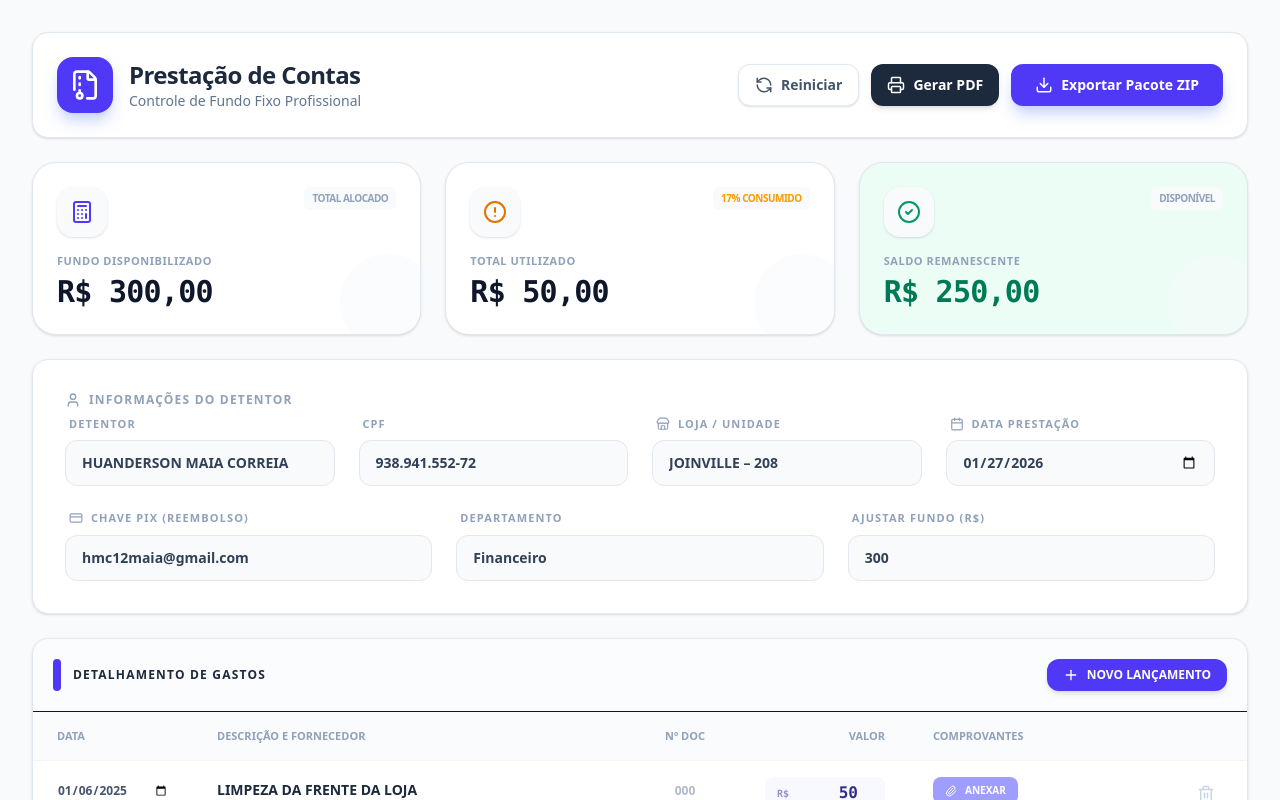
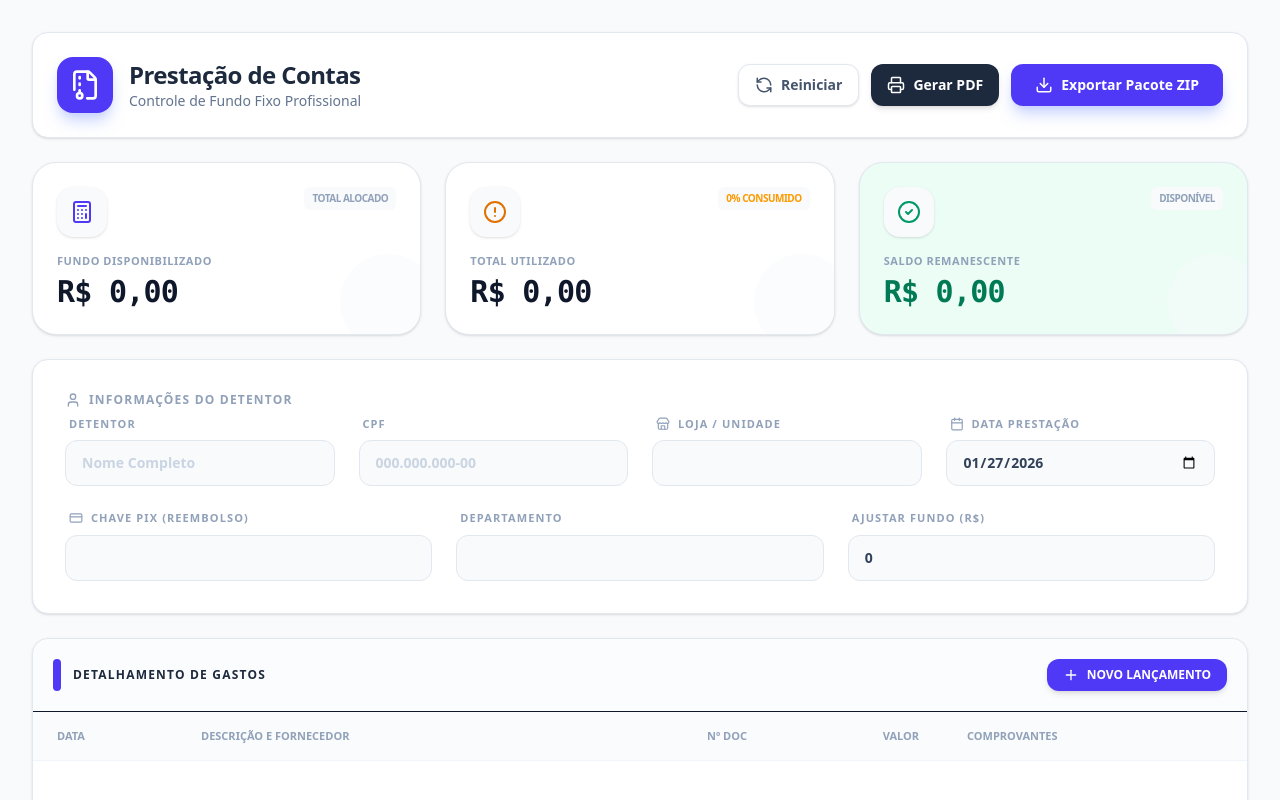
Before and after one commit to anjosdevpython/gerador-fundo-fixo, a React (Vite) app: page / in a window 1280 px wide. Shown: the top 800 px of the page. Built offline with nearby package versions, Linux system fonts and the light colour scheme.

Commit message:
Clear example data for first-time use

```diff
--- a/src/App.jsx
+++ b/src/App.jsx
@@ -25,20 +25,18 @@ import JSZip from 'jszip';
 const App = () => {
   // --- Estados da Aplicação ---
   const initialHeader = {
-    detentor: 'HUANDERSON MAIA CORREIA',
-    cpf: '938.941.552-72',
-    loja: 'JOINVILLE – 208',
-    depto: 'Financeiro',
+    detentor: '',
+    cpf: '',
+    loja: '',
+    depto: '',
     gerente: '',
-    chavePix: 'hmc12maia@gmail.com',
-    fundoDisponibilizado: 300.00,
+    chavePix: '',
+    fundoDisponibilizado: 0,
     dataPrestacao: new Date().toISOString().split('T')[0]
   };
 
   const [headerData, setHeaderData] = useState(initialHeader);
-  const [transactions, setTransactions] = useState([
-    { id: 1, data: '2025-01-06', motivo: 'LIMPEZA DA FRENTE DA LOJA', fornecedor: 'PRESTADOR LOCAL', nf: '', valor: 50.00, attachments: [] },
-  ]);
+  const [transactions, setTransactions] = useState([]);
 
   const [isProcessingZip, setIsProcessingZip] = useState(false);
   const [previewImage, setPreviewImage] = useState(null);
```
